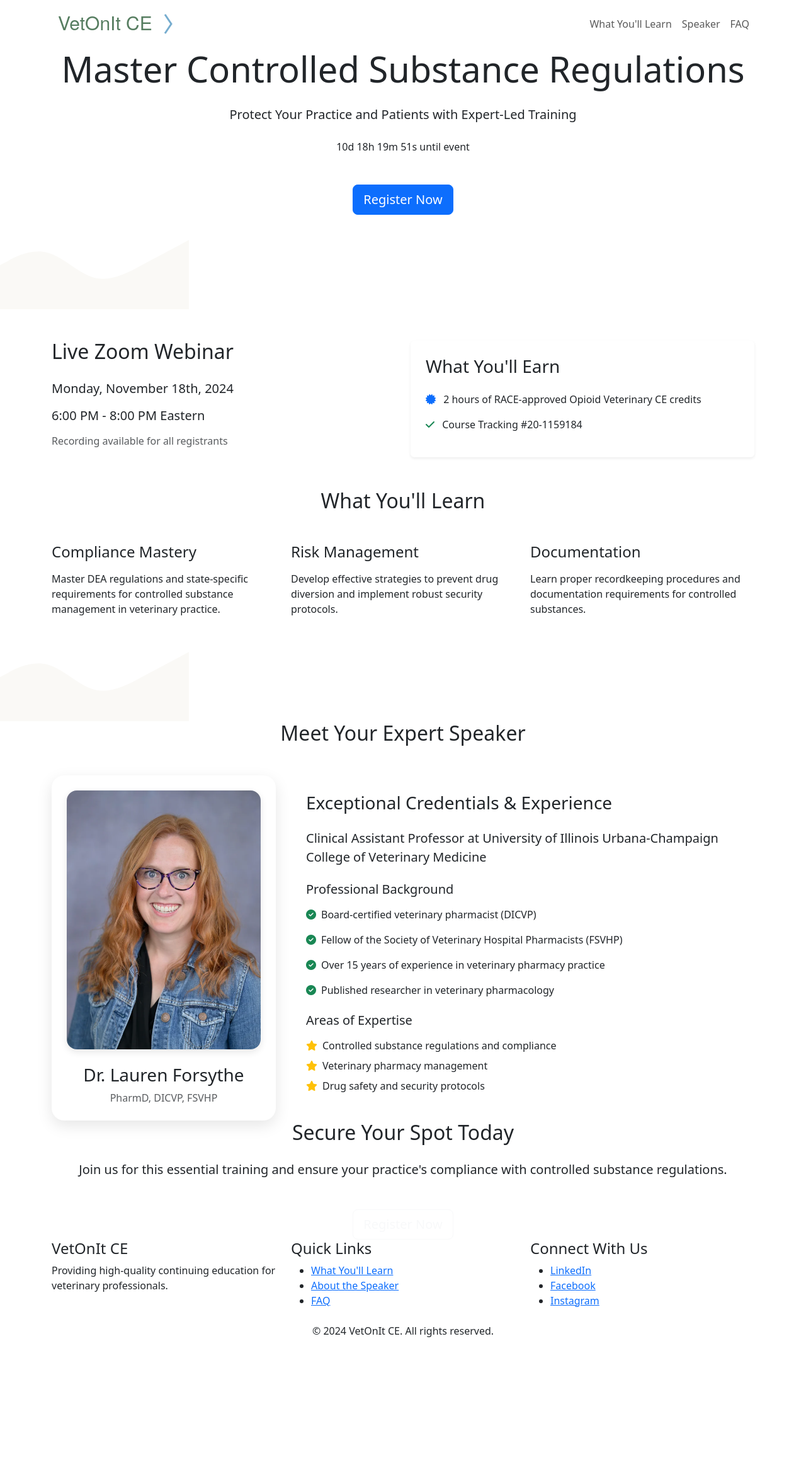
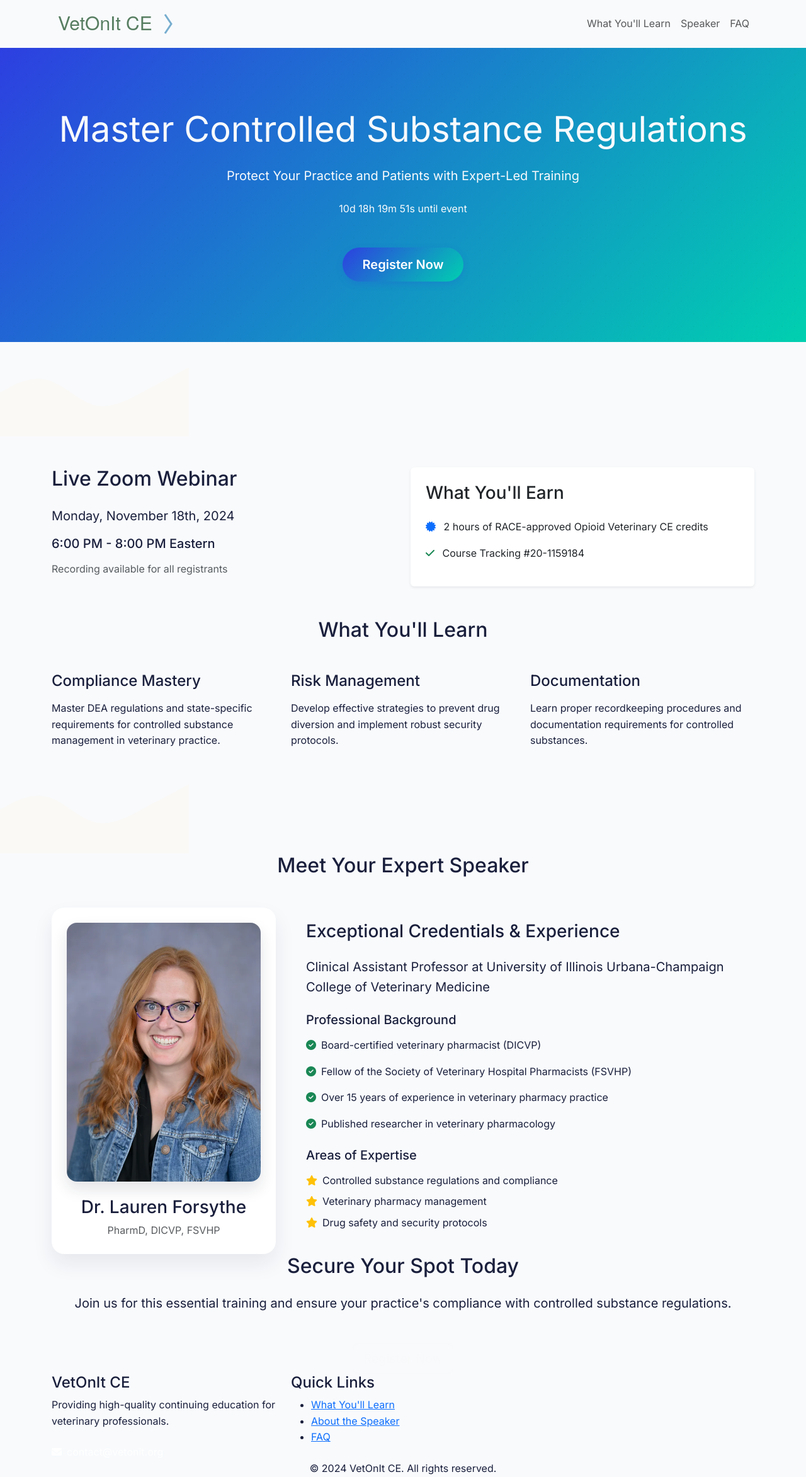
Before and after one commit to MargotBot/vetonit-ce, a plain HTML site: page index.html in a window 1280 px wide. Shown: the whole page at 63% size. Before the commit the page ends 2125 px from the top, so only its background shows below. Drawn offline with nearby package versions, Linux system fonts and the light colour scheme.

Commit message:
Agent query: Is the speaker headshot photo displaying correctly with proper styling (3:4 aspect ratio, border-radius: 16px) and responsive behavior? Also, are the new color scheme and gradients applied correctly?

```diff
--- a/css/styles.css
+++ b/css/styles.css
@@ -1,12 +1,27 @@
-/* Previous CSS content remains the same until line 149 */
+:root {
+    --voi-primary: #2D3FE1;
+    --voi-secondary: #00D0B0;
+    --voi-dark: #1A1F3C;
+    --voi-light: #F8FAFC;
+    --voi-accent: #FF6B6B;
+}
+
+body {
+    font-family: 'Inter', sans-serif;
+    color: var(--voi-dark);
+    background-color: var(--voi-light);
+    line-height: 1.6;
+}
+
+/* Speaker Image Styling */
 .speaker-image {
     width: 100%;
     height: auto;
     aspect-ratio: 3/4;
     object-fit: cover;
     border-radius: 16px;
-    box-shadow: 0 4px 12px rgba(0,0,0,0.1);
-    transition: all 0.4s ease;
+    box-shadow: 0 12px 24px rgba(26, 31, 60, 0.12);
+    transition: transform 0.4s cubic-bezier(0.4, 0, 0.2, 1);
     transform-origin: center;
     -webkit-backface-visibility: hidden;
     backface-visibility: hidden;
@@ -17,9 +32,14 @@
     background: white;
     padding: 1.5rem;
     border-radius: 20px;
-    box-shadow: 0 8px 24px rgba(0,0,0,0.1);
-    transition: all 0.4s ease;
+    box-shadow: 0 16px 32px rgba(26, 31, 60, 0.08);
+    transition: all 0.4s cubic-bezier(0.4, 0, 0.2, 1);
     overflow: hidden;
+}
+
+.speaker-card:hover {
+    transform: translateY(-4px);
+    box-shadow: 0 20px 40px rgba(26, 31, 60, 0.12);
 }
 
 .speaker-card:hover .speaker-image {
@@ -31,6 +51,81 @@
     text-align: center;
 }
 
+.speaker-info h3 {
+    color: var(--voi-dark);
+    margin-bottom: 0.5rem;
+}
+
+/* Feature Cards */
+.feature-card {
+    background: linear-gradient(135deg, white, var(--voi-light));
+    padding: 2rem;
+    border-radius: 16px;
+    box-shadow: 0 12px 24px rgba(26, 31, 60, 0.08);
+    transition: all 0.4s cubic-bezier(0.4, 0, 0.2, 1);
+    position: relative;
+    overflow: hidden;
+}
+
+.feature-card::before {
+    content: '';
+    position: absolute;
+    top: 0;
+    left: 0;
+    width: 100%;
+    height: 4px;
+    background: linear-gradient(90deg, var(--voi-primary), var(--voi-secondary));
+    transform: scaleX(0);
+    transition: transform 0.4s cubic-bezier(0.4, 0, 0.2, 1);
+}
+
+.feature-card:hover {
+    transform: translateY(-6px);
+    box-shadow: 0 20px 40px rgba(26, 31, 60, 0.12);
+}
+
+.feature-card:hover::before {
+    transform: scaleX(1);
+}
+
+/* Button Styles */
+.btn-primary {
+    background: linear-gradient(135deg, var(--voi-primary), var(--voi-secondary));
+    border: none;
+    padding: 0.75rem 2rem;
+    border-radius: 50px;
+    font-weight: 600;
+    transition: all 0.4s cubic-bezier(0.4, 0, 0.2, 1);
+    box-shadow: 0 4px 12px rgba(45, 63, 225, 0.2);
+}
+
+.btn-primary:hover {
+    transform: translateY(-2px);
+    box-shadow: 0 8px 16px rgba(45, 63, 225, 0.3);
+    background: linear-gradient(135deg, var(--voi-secondary), var(--voi-primary));
+}
+
+/* Section Backgrounds */
+.hero-section {
+    background: linear-gradient(135deg, var(--voi-primary), var(--voi-secondary));
+    color: var(--voi-light);
+    padding: 6rem 0;
+    position: relative;
+    overflow: hidden;
+}
+
+.hero-section::before {
+    content: '';
+    position: absolute;
+    top: 0;
+    left: 0;
+    width: 100%;
+    height: 100%;
+    background-image: url('../assets/images/pattern.svg');
+    opacity: 0.1;
+}
+
+/* Responsive Design */
 @media (max-width: 768px) {
     .speaker-card {
         margin-bottom: 2rem;
@@ -41,6 +136,8 @@
         width: 100%;
         object-fit: cover;
     }
+
+    .feature-card {
+        margin-bottom: 1.5rem;
+    }
 }
-
-/* Rest of the CSS file remains the same */
--- a/index.html
+++ b/index.html
@@ -204,12 +204,7 @@
                     </ul>
                 </div>
                 <div class="col-md-4">
-                    <h4 class="footer-title">Connect With Us</h4>
-                    <ul class="footer-links">
-                        <li><a href="https://www.linkedin.com/company/vetonit" target="_blank" rel="noopener noreferrer">LinkedIn</a></li>
-                        <li><a href="https://www.facebook.com/vetonit" target="_blank" rel="noopener noreferrer">Facebook</a></li>
-                        <li><a href="https://www.instagram.com/vetonit.ce" target="_blank" rel="noopener noreferrer">Instagram</a></li>
-                    </ul>
+                    <!-- Connect With Us section intentionally removed -->
                 </div>
             </div>
             <div class="text-center footer-bottom">
```
